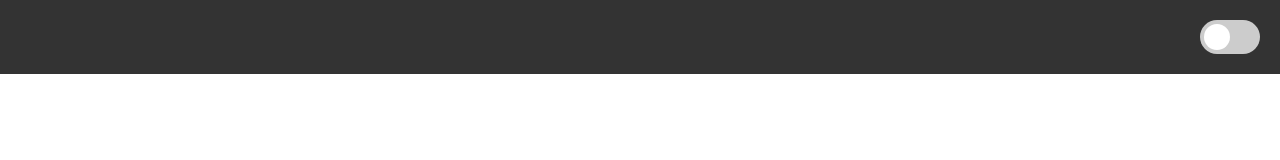
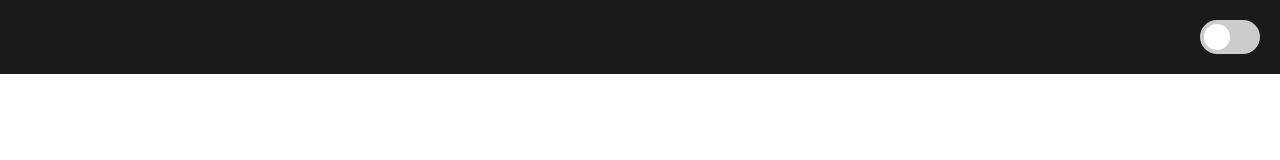
Before and after one commit to b-limitless/play-chess, a React (Create React App) app: page / in a window 1280 px wide. Shown: the top 160 px of the page. Built offline with nearby package versions, Linux system fonts and the light colour scheme.

Commit message:
using handle resign outside of the function

```diff
--- a/src/App.tsx
+++ b/src/App.tsx
@@ -1,7 +1,7 @@
 //https://tyler-reicks.medium.com/create-a-chess-game-with-react-and-chessboardjsx-%EF%B8%8F-128d1995a743
 import { Chess, ChessInstance } from 'chess.js';
 import Chessboard from 'chessboardjsx';
-import React, { useState } from 'react';
+import React, { useMemo, useState } from 'react';
 import './styles/main.scss';
 import './app.scss';
 import Table from './components/table/table';
@@ -60,6 +60,7 @@ const App: React.FC = () => {
 
   const [gameHistory, setGameHistory] = useState<any[]>([]);
   const [startGame, setStartGame] = useState<boolean>(false);
+  const [darkMode, setDarkMode] = useState<boolean>(false);
   // {from, to, team, piece}
 
   // Logic for the setting up the random computer move.
@@ -204,10 +205,23 @@ const App: React.FC = () => {
   const startChessGame = () => {
   }
 
+  const darkModeOnChangeHandler = (e:any) => {
+    setDarkMode(prevState => !prevState);
+  }
+
+  // Without even changing was re-rendering 4 times
+  // Therefore using memo to memotize the value
+  const darkModeMemo = useMemo(() => darkMode, [darkMode])
+
+
+
 
   return (
-    <div className='app'>
-    <Header/>
+    <div className={`app ${darkModeMemo ? 'dark-mode' : ''}`}>
+
+    <Header
+    darkModeOnChangeHandler={darkModeOnChangeHandler}
+    />
     <div className='container'>
       {/* <Welcome/> */}
       <section className='game'>
--- a/src/components/switch/switch.tsx
+++ b/src/components/switch/switch.tsx
@@ -1,10 +1,14 @@
-import React from 'react';
+import React, { ChangeEventHandler } from 'react';
 import './switch.scss';
 
-export default function Switch() {
+interface ISwitch {
+    onChange: ChangeEventHandler<HTMLInputElement>;
+}
+
+export default function Switch({onChange}: ISwitch) {
     return (
         <> <label className="switch">
-            <input type="checkbox" />
+            <input type="checkbox" onChange={onChange}/>
             <span className="slider round"></span>
         </label>
         </>
--- a/src/layouts/header/header.scss
+++ b/src/layouts/header/header.scss
@@ -1,6 +1,10 @@
+@import "../../styles/colors";
+@import "../../styles/variables";
+
+
 header {
-  background-color: #333;
-  color: #fff;
+  background-color: $dark;
+  color: $light;
   padding: 20px;
   display: flex;
   justify-content: flex-end;
--- a/src/layouts/header/header.tsx
+++ b/src/layouts/header/header.tsx
@@ -1,11 +1,16 @@
-import React from 'react'
+import React, { ChangeEventHandler } from 'react'
 import Switch from '../../components/switch/switch';
 import './header.scss';
 
-export default function Header() {
+interface IHeader {
+  darkModeOnChangeHandler: ChangeEventHandler<HTMLInputElement>;
+}
+export default function Header({darkModeOnChangeHandler}: IHeader) {
   return (
     <header>
-      <Switch/>
+      <Switch
+      onChange={darkModeOnChangeHandler}
+      />
     </header>
   )
 }
```
